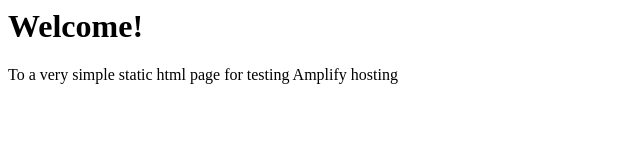
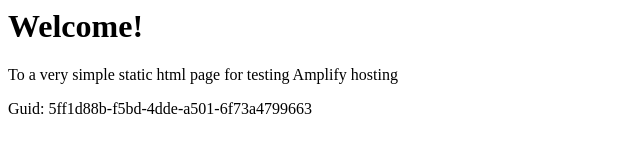
Before and after one commit to aws-aemilia-bom/Github-PR-Commit-Integration-Test-DoNotTouch-GitHubAutoBuildCanaryTest-v1-preprod-ap-south-1, a website: page src/index.html in a window 1280 px wide. Shown: the whole page, without its empty margins (0-640 px from the left). Drawn offline with Linux system fonts and the light colour scheme.

Commit message:
commit from integ tests

```diff
--- a/src/index.html
+++ b/src/index.html
@@ -1,3 +1,5 @@
+
+
 <html lang="en">
 
 <head>
@@ -10,6 +12,6 @@
 <body>
     <h1>Welcome!</h1>
     <p>To a very simple static html page for testing Amplify hosting</p>
-</body>
+    <p>Guid: 5ff1d88b-f5bd-4dde-a501-6f73a4799663</p></body>
 
 </html>
```
